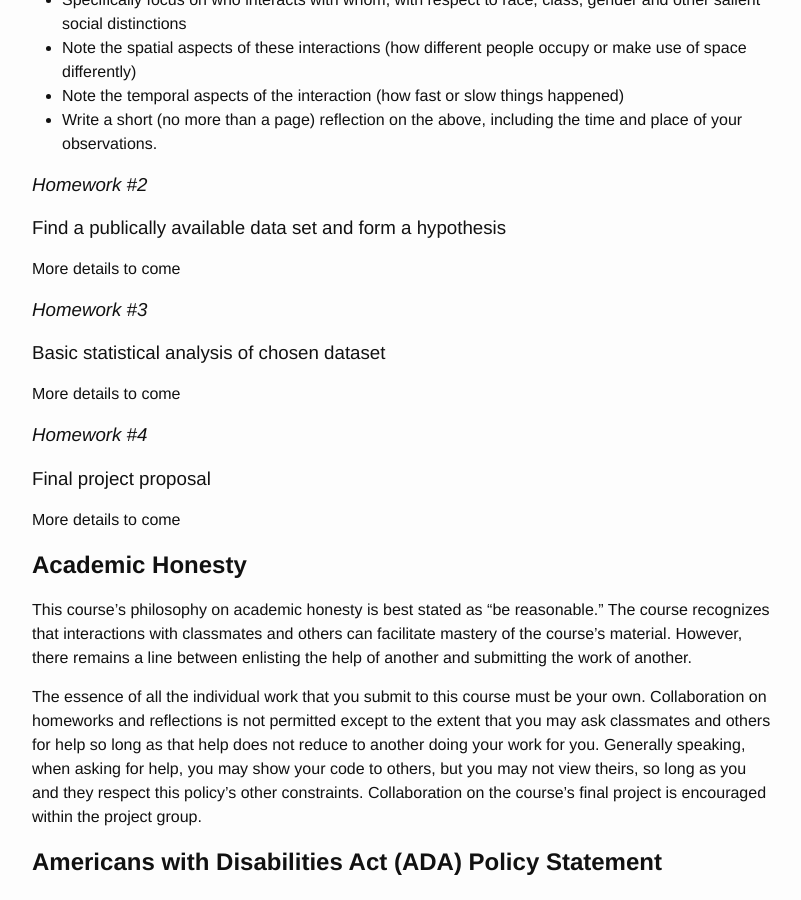
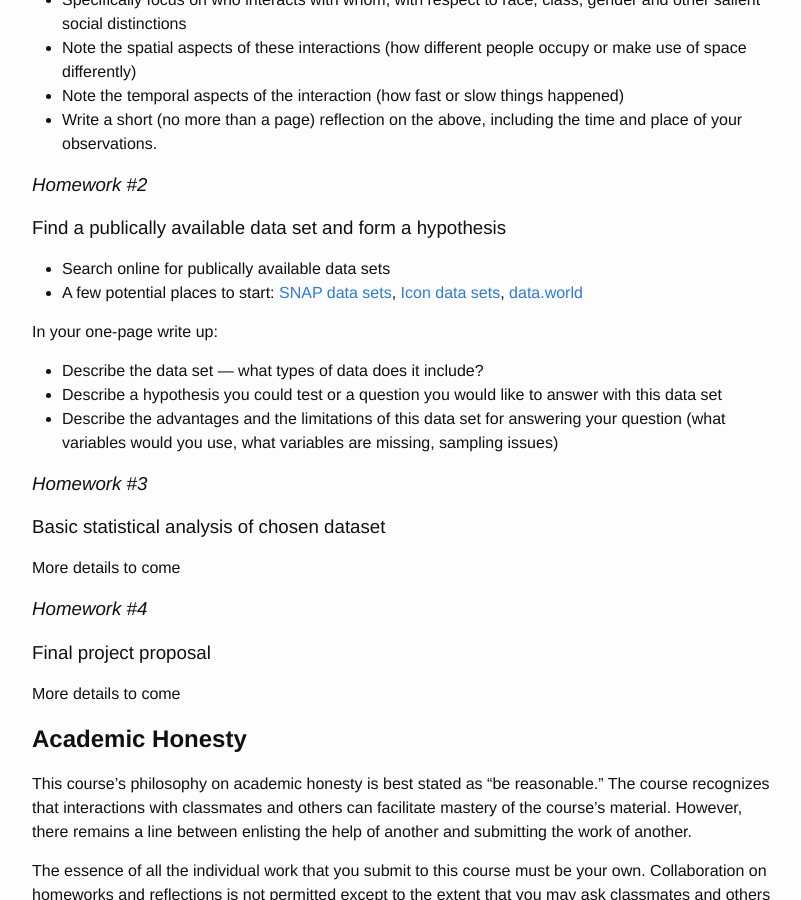
Before and after one commit to marinkala/marinkala.github.com, a Jekyll site: the page built from syllabus.md, in a window 1280 px wide and 900 px high, scrolled down 1474 px. Shown: the whole window, without its empty margins (238-1039 px from the left). Built offline with Jekyll 4.4.1, drawn with Linux system fonts in a browser that asks for light colours; our own code applies the rules of GitHub Pages for plain Markdown files.

Commit message:
added hw2 description

```diff
--- a/syllabus.md
+++ b/syllabus.md
@@ -60,7 +60,14 @@ Your weekly reflection should include the following aspects:
 ### _Homework #2_
 ### Find a publically available data set and form a hypothesis
 
-More details to come
+* Search online for publically available data sets
+* A few potential places to start: [SNAP data sets](http://snap.stanford.edu/data/index.html), [Icon data sets](https://icon.colorado.edu/#!/), [data.world](https://data.world/datasets/social-media)
+
+In your one-page write up:
+
+* Describe the data set — what types of data does it include?
+* Describe a hypothesis you could test or a question you would like to answer with this data set
+* Describe the advantages and the limitations of this data set for answering your question (what variables would you use, what variables are missing, sampling issues)
 
 ### _Homework #3_
 ### Basic statistical analysis of chosen dataset
```
